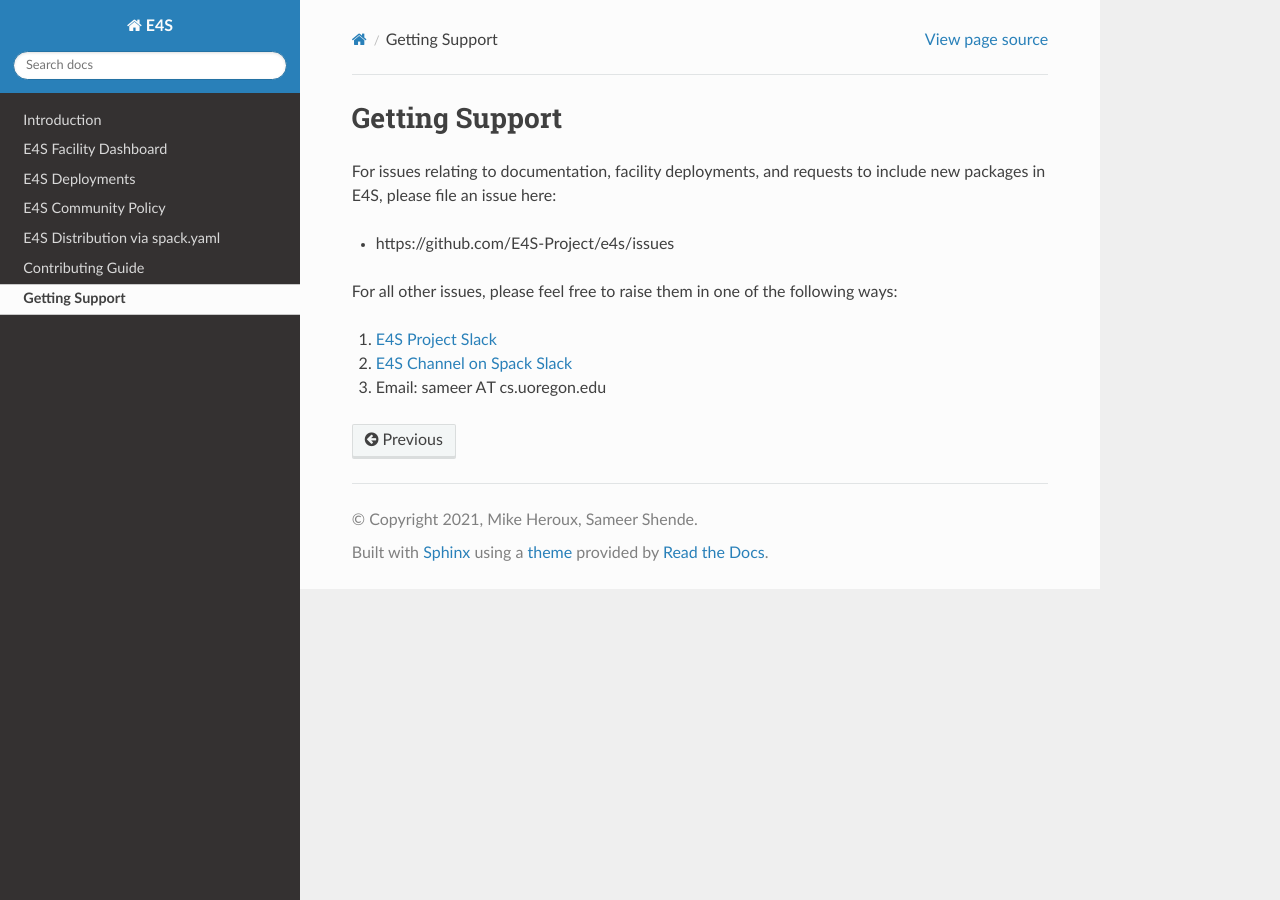
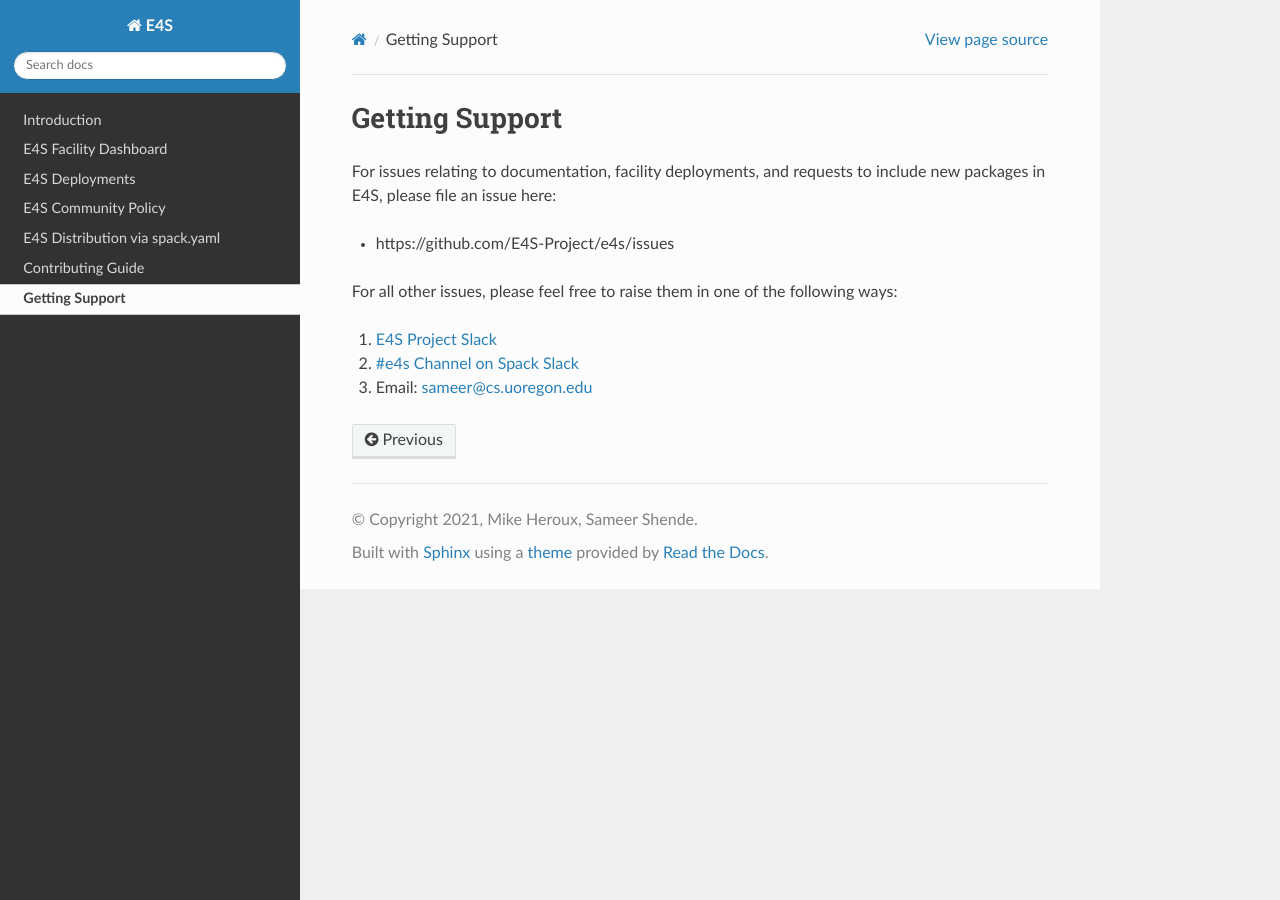
Before and after one commit to E4S-Project/e4s, a Sphinx documentation site: the page built from docs/support.md, in a window 1280 px wide. Built offline with Sphinx 7.4.7 and the Read the Docs theme 2.0.0, drawn with Linux system fonts in a browser that asks for light colours.

```diff
--- a/docs/support.md
+++ b/docs/support.md
@@ -5,5 +5,5 @@ For issues relating to documentation, facility deployments, and requests to incl
 
 For all other issues, please feel free to raise them in one of the following ways:
 1. [E4S Project Slack](https://e4s-project.slack.com)
-2. [E4S Channel on Spack Slack](https://spackpm.slack.com)
-3. Email: sameer AT cs.uoregon.edu
+2. [#e4s Channel on Spack Slack](https://spackpm.slack.com)
+3. Email: [sameer@cs.uoregon.edu](mailto:sameer@cs.uoregon.edu)
```
